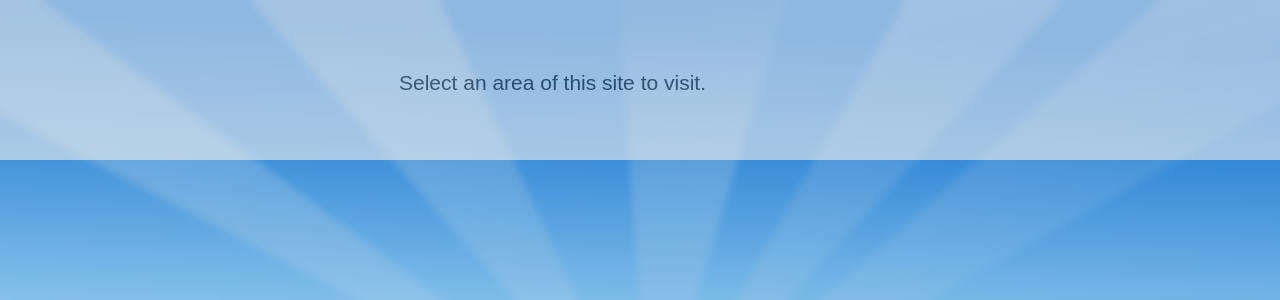
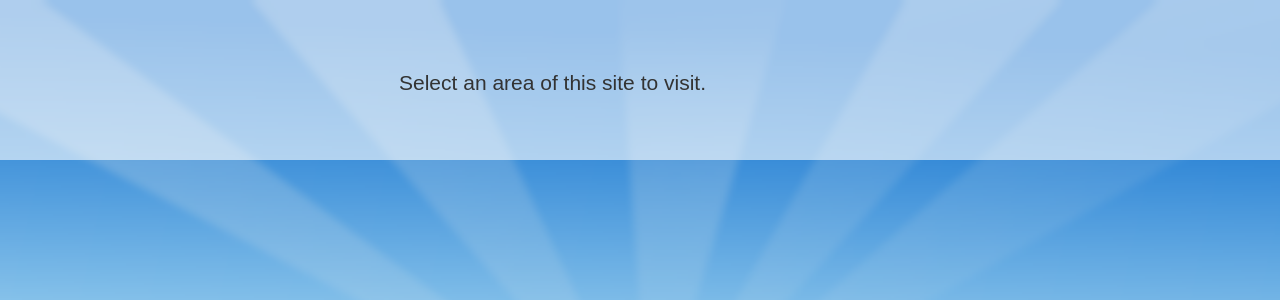
Before and after one commit to killarny/django-template, a Django app: template project_template/apps/landing/templates/landing/landing.html in a window 1280 px wide. Shown: the top 300 px of the page. Run offline with Django 3.2, Linux system fonts and the light colour scheme; the template is opened without the code that fills it, so the values that code supplies are empty; some libraries are stand-ins or nearby versions; some web fonts are replaced.

Commit message:
use background-color instead of opacity for jumbotron

```diff
--- a/project_template/apps/landing/static/landing/css/landing.css
+++ b/project_template/apps/landing/static/landing/css/landing.css
@@ -7,7 +7,7 @@ html {
     background-size: cover;
 }
 .jumbotron {
-    opacity: 0.6;
+    background-color: rgba(255, 255, 255, 0.6);
 }
 .jumbotron .container {
     max-width: 40%;
--- a/project_template/apps/registration/static/registration/css/login.css
+++ b/project_template/apps/registration/static/registration/css/login.css
@@ -7,7 +7,7 @@ html {
     background-size: cover;
 }
 .jumbotron {
-    opacity: 0.6;
+    background-color: rgba(255, 255, 255, 0.6);
 }
 .jumbotron .container, .container {
     max-width: 40%;
```
